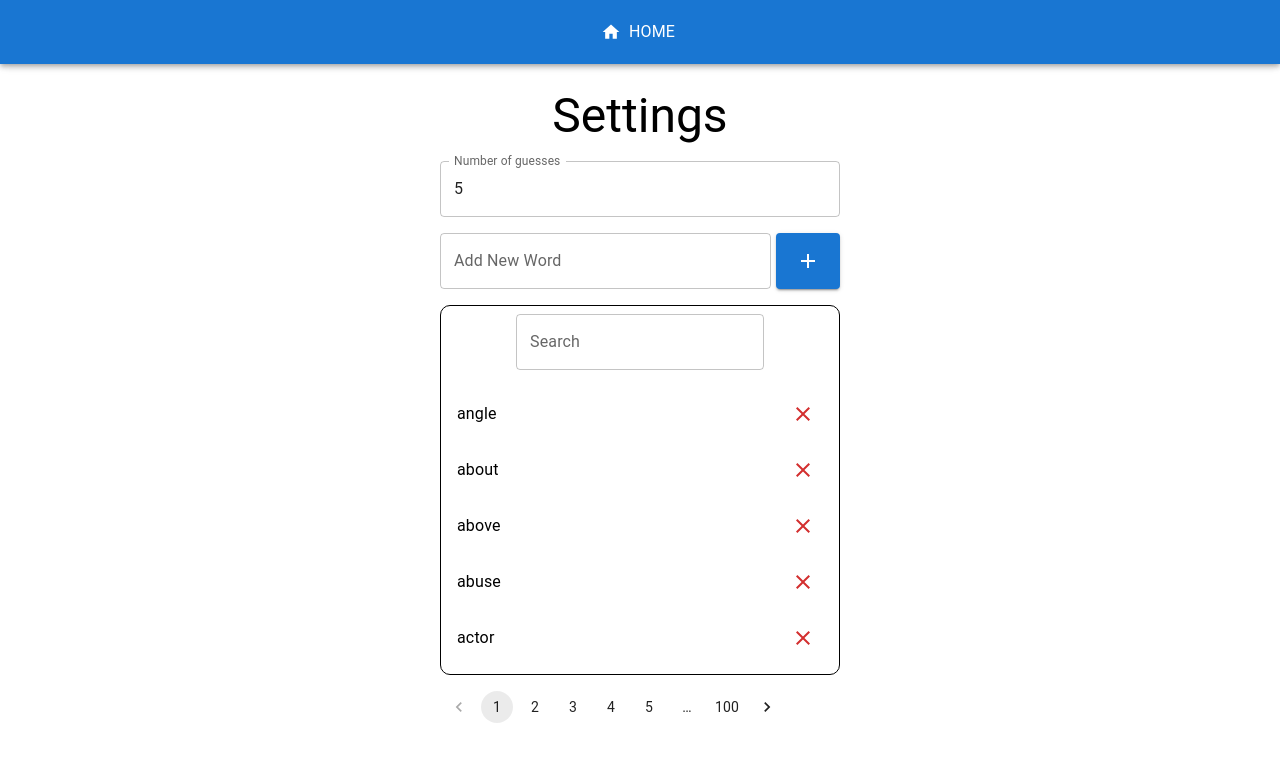
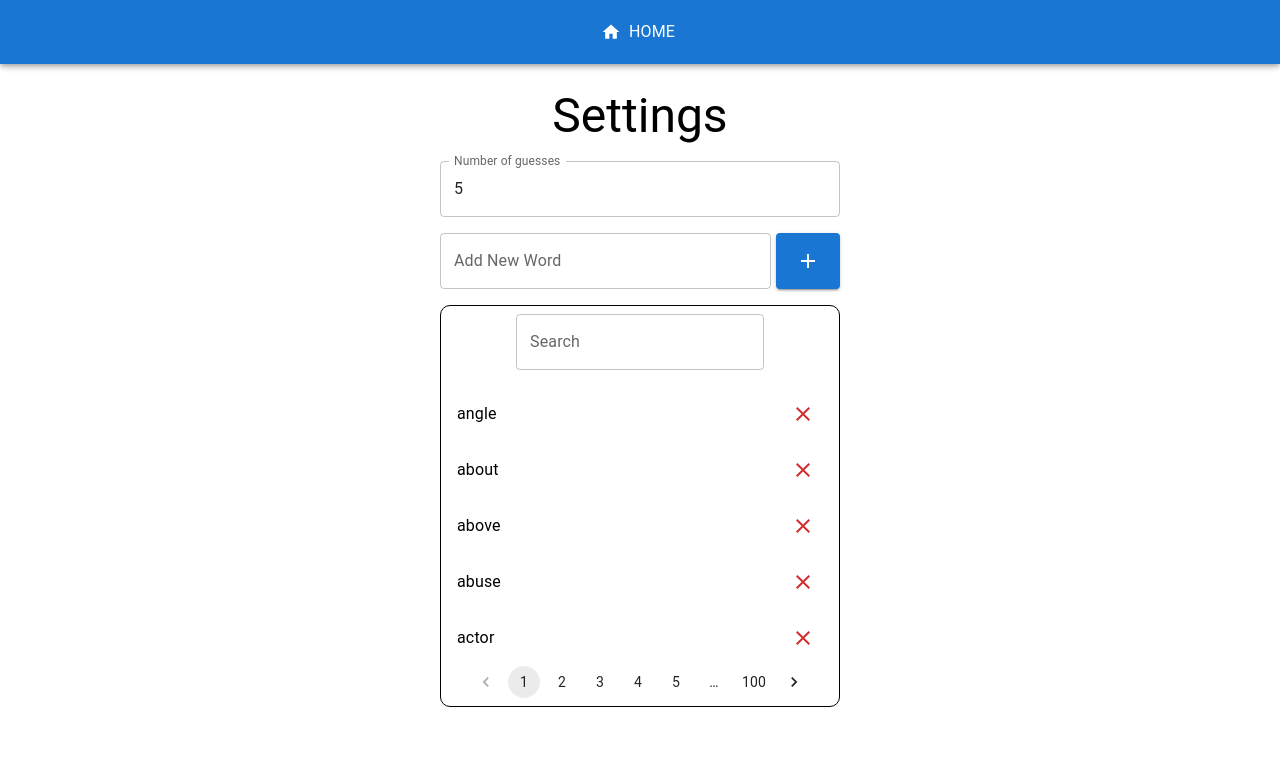
Before and after one commit to jlimbu1/Wordle-Client, a React (Vite) app: page / in a window 1280 px wide. Both pictures are taken after a click on the button "SETTINGS". Shown: the top 762 px of the page. Built offline with nearby package versions, Linux system fonts and the light colour scheme.

Commit message:
Update(ListView)center pagination compnent

```diff
--- a/src/components/ListView.tsx
+++ b/src/components/ListView.tsx
@@ -58,13 +58,14 @@ const ListView: React.FC<ListViewProps> = ({ items, slot, sx }) => {
             {slot(indexOfFirstItem + index)}
           </ListItem>
         ))}
+        <div style={{ display: "flex", justifyContent: "center" }}>
+          <Pagination
+            count={totalPages}
+            page={currentPage}
+            onChange={(event, page) => handlePagination(page)}
+          />
+        </div>
       </List>
-      <Pagination
-        count={totalPages}
-        page={currentPage}
-        onChange={(event, page) => handlePagination(page)}
-        sx={{ marginTop: 2, justifyContent: "center" }}
-      />
     </>
   );
 };
```
